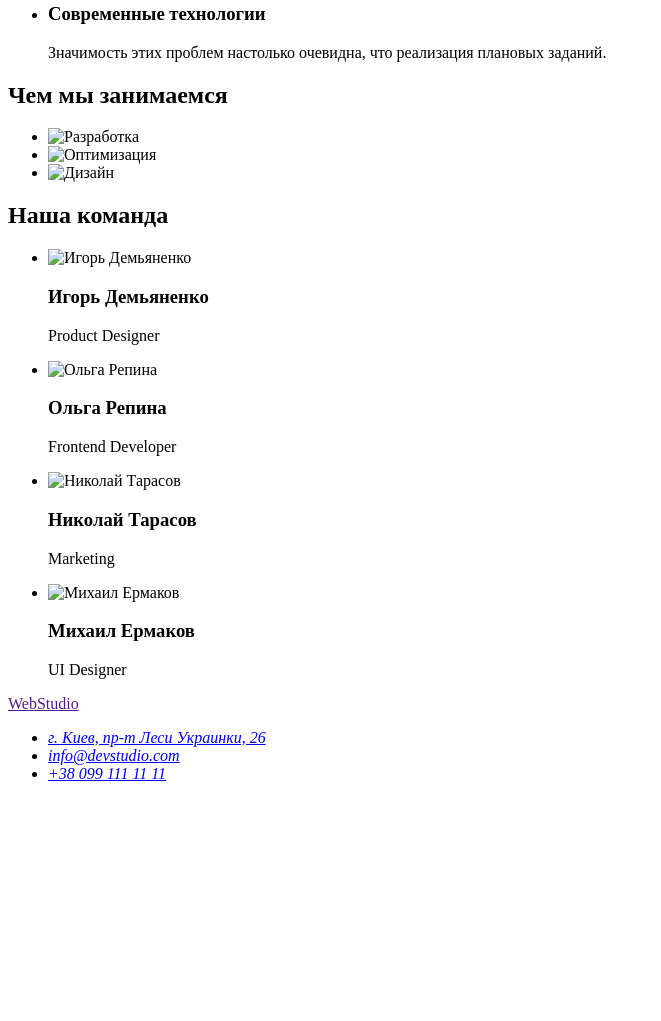
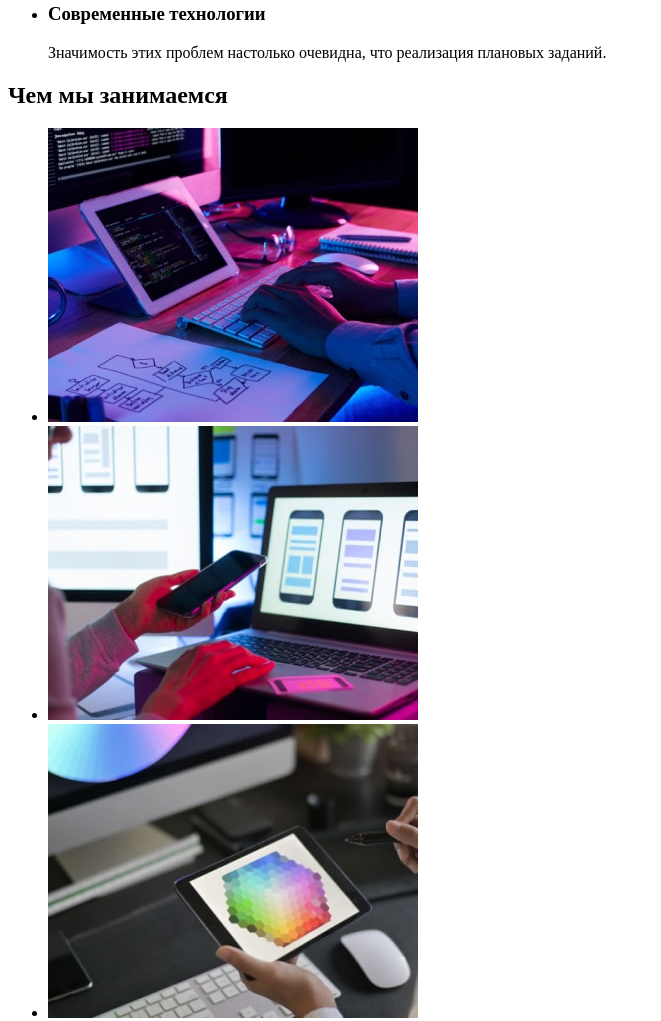
Before and after one commit to TaniaOvsiienko/goit-markup-hw-01, a plain HTML site: page index.html in a window 1280 px wide. Shown: the part 532-1553 px from the top of the page, without its empty margins (0-661 px from the left). Before the commit the page ends 1331 px from the top, so only its background shows below. Drawn offline with Linux system fonts and the light colour scheme.

Commit message:
Смена местоположения изображений

```diff
--- a/index.html
+++ b/index.html
@@ -65,13 +65,13 @@
             <h2>Чем мы занимаемся</h2>
             <ul>
                 <li>
-                    <img src="./img/image-1.jpg" alt="Разработка" width="370" height="294">
+                    <img src="./img/main/image-1.jpg" alt="Разработка" width="370" height="294">
                 </li>
                 <li>
-                    <img src="./img/image-2.jpg" alt="Оптимизация" width="370" height="294">
+                    <img src="./img/main/image-2.jpg" alt="Оптимизация" width="370" height="294">
                 </li>
                 <li>
-                    <img src="./img/image-3.jpg" alt="Дизайн" width="370" height="294">
+                    <img src="./img/main/image-3.jpg" alt="Дизайн" width="370" height="294">
                 </li>
             </ul>
         </section>
@@ -79,22 +79,22 @@
             <h2>Наша команда</h2>
             <ul>
                 <li>
-                    <img src="./img/photo-1.jpg" alt="Игорь Демьяненко" width="270" height="260">
+                    <img src="./img/main/photo-1.jpg" alt="Игорь Демьяненко" width="270" height="260">
                     <h3>Игорь Демьяненко</h3>
                     <p lang="en">Product Designer</p>
                 </li>
                 <li>
-                    <img src="./img/photo-2.jpg" alt="Ольга Репина" width="270" height="260">
+                    <img src="./img/main/photo-2.jpg" alt="Ольга Репина" width="270" height="260">
                     <h3>Ольга Репина</h3>
                     <p lang="en">Frontend Developer</p>
                 </li>
                 <li>
-                    <img src="./img/photo-3.jpg" alt="Николай Тарасов" width="270" height="260">
+                    <img src="./img/main/photo-3.jpg" alt="Николай Тарасов" width="270" height="260">
                     <h3>Николай Тарасов</h3>
                     <p lang="en">Marketing</p>
                 </li>
                 <li>
-                    <img src="./img/photo-4.jpg" alt="Михаил Ермаков" width="270" height="260">
+                    <img src="./img/main/photo-4.jpg" alt="Михаил Ермаков" width="270" height="260">
                     <h3>Михаил Ермаков</h3>
                     <p lang="en">UI Designer</p>
                 </li>
```
